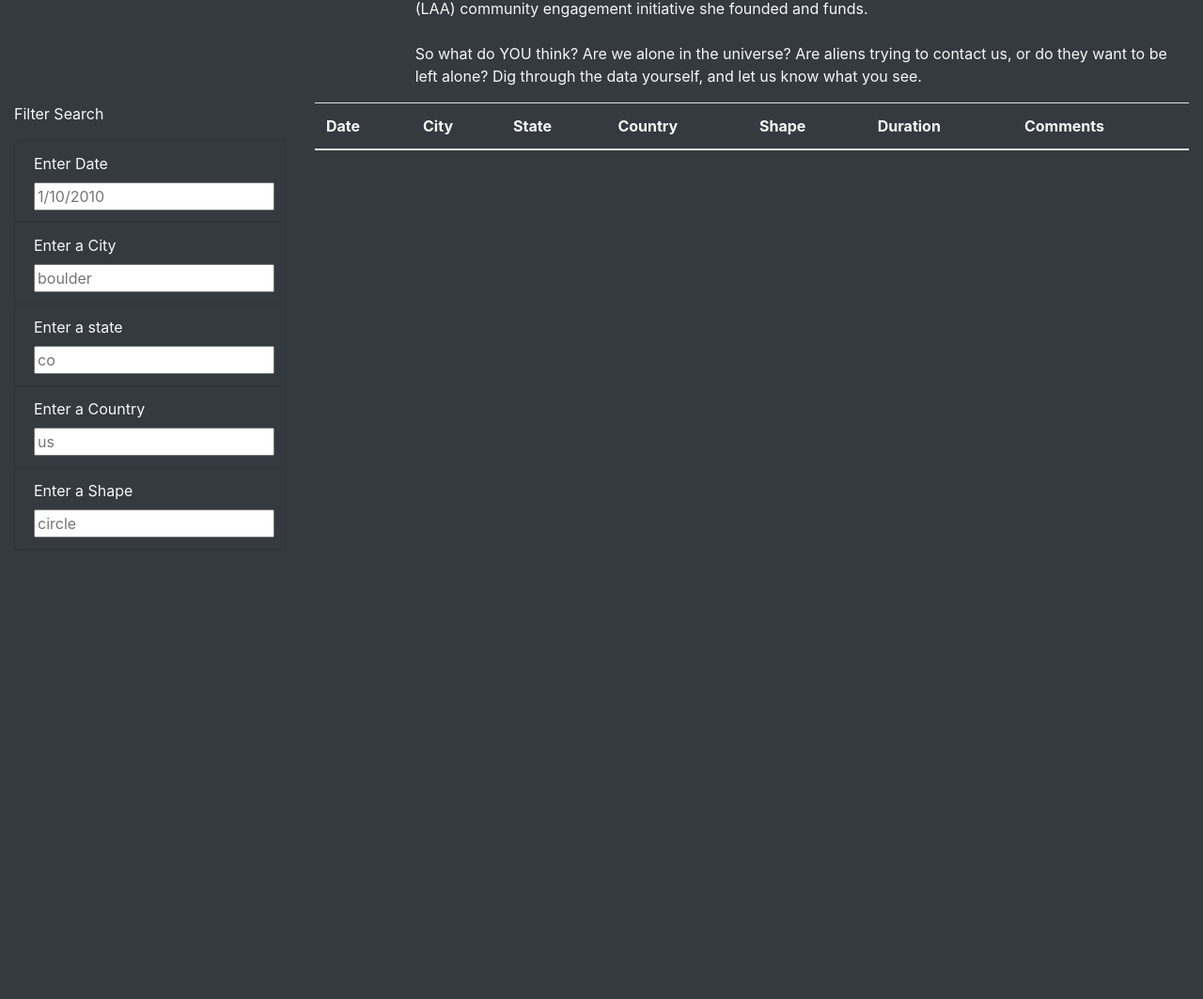
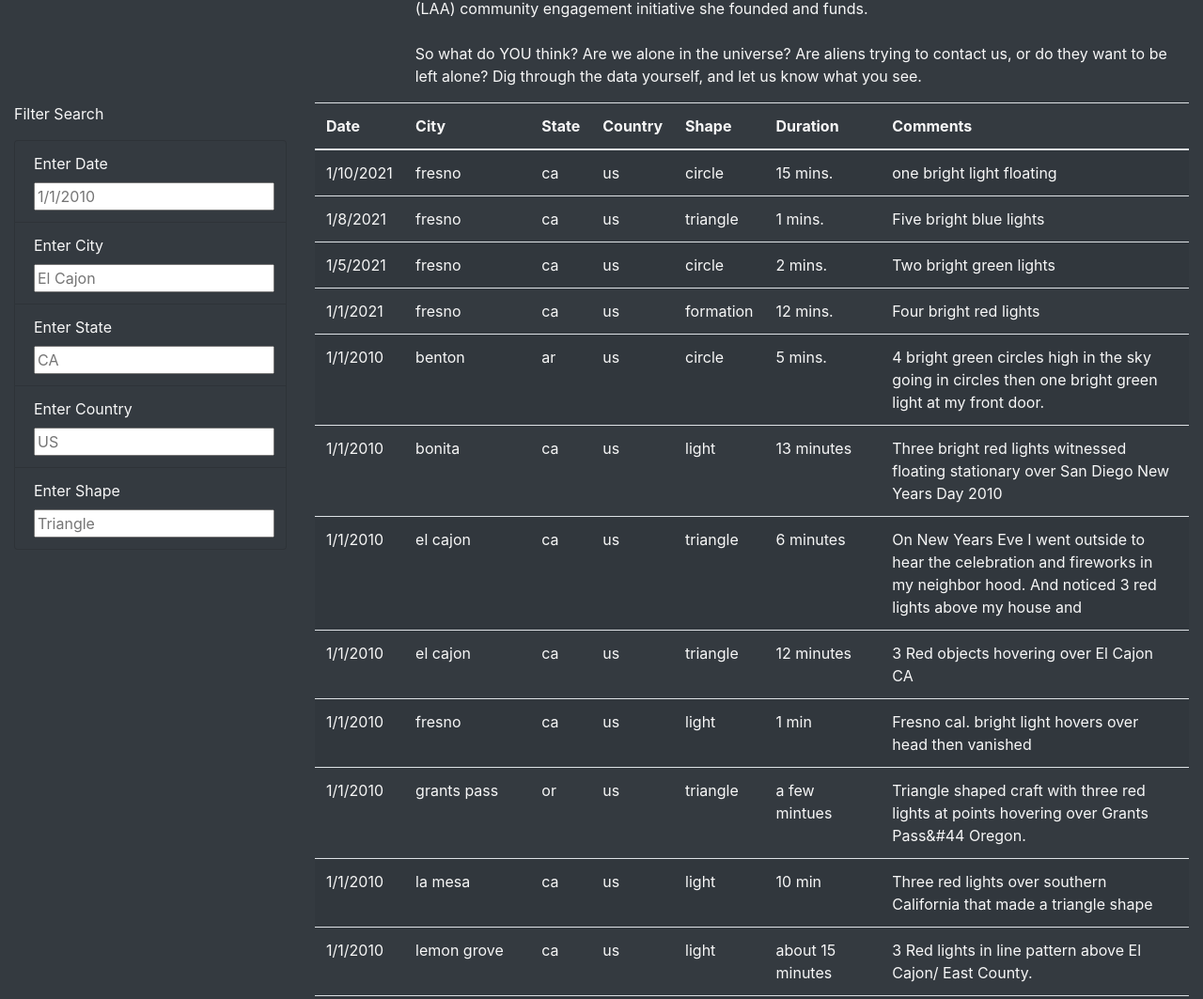
Before and after one commit to Jia-Hsing-Code/UFOs, a plain HTML site: page index.html in a window 1280 px wide. Shown: the part 630-1693 px from the top of the page at 94% size. Before the commit the page ends 1215 px from the top, so only its background shows below. Drawn offline with nearby package versions, Linux system fonts and the light colour scheme.

Commit message:
errors fixed

```diff
--- a/index.html
+++ b/index.html
@@ -2,7 +2,6 @@
 <html lang="en">
 <head>
     <meta charset="UTF-8">
-    <meta http-equiv="X-UA-Compatible" content="IE=edge">
     <meta name="viewport" content="width=device-width, initial-scale=1.0">
     <title>UFO Finder</title>
     <link
@@ -12,15 +11,15 @@
       crossorigin="anonymous"
     />
     <link rel="stylesheet" href="static/css/style.css">
-
 </head>
 <body class="bg-dark">
     <div class="wrapper">
-        <nav class="navbar navbar-dark bg-dark navbar navbar-expand-lg">
+        <nav class="navbar navbar-dark bg-dark navbar-expand-lg">
             <a class="navbar-brand" href="index.html">UFO Sightings</a>
         </nav>
+    </div>
     <div class="jumbotron">
-            <h1 class="display-4">The Truth Is Out There</h1>
+        <h1 class="display-4">The Truth is Out There</h1>
     </div>
     <div class="container-fluid">
         <div class="row">
@@ -29,8 +28,7 @@
             </div>
             <div class="col-md-8">
                 <p>
-                        Are we alone in the universe? For millennia, humans have turned to the sky to answer this question. Now, thanks to research generously funded by W. Avy,
-                        a UFO-enthusiast and amateur ufologist, we can supplement our sky-searching with data analysis.
+                        Are we alone in the universe? For millennia, humans have turned to the sky to answer this question. Now, thanks to research generously funded by W. Avy, a UFO-enthusiast and amateur ufologist, we can supplement our sky-searching with data analysis.
                         <br><br>
                         "The release of this analysis is well-timed: It coincides with the celebration of World UFO Day, which is a moment for ufologists around the world to connect,
                         relax, and sample a range of UFO-themed snacks," said Dr. Ursula F. Olivier, the world's preeminent expert on circular sightings. "Citizen-scientists can be
@@ -52,26 +50,28 @@
           <div class="col-md-3">
             <form class="bg-dark">
                 <p>Filter Search</p>
+                <ul class="list-group bg-dark">
+                    <li class="list-group-item bg-dark">
+                        <label for="date">Enter Date</label>
+                        <input type="text" placeholder="1/1/2010" id="datetime" />
+                    </li>
+                    <li class="list-group-item bg-dark">
+                        <label for="city">Enter City</label>
+                        <input type="text" placeholder="El Cajon" id="city" />
+                    </li>
+                    <li class="list-group-item bg-dark">
+                        <label for="state">Enter State</label>
+                        <input type="text" placeholder="CA" id="state" />
+                    </li>
+                    <li class="list-group-item bg-dark">
+                        <label for="country">Enter Country</label>
+                        <input type="text" placeholder="US" id="country" />
+                    </li>
+                    <li class="list-group-item bg-dark">
+                        <label for="shape">Enter Shape</label>
+                        <input type="text" placeholder="Triangle" id="shape" />
+                    </li>
 
-                        <ul class="bg-dark list-group">
-
-                        <li class="bg-dark list-group-item">
-                            <label for="date">Enter Date</label>
-                            <input type="text" placeholder="1/10/2010" id="datetime" />
-                         <!--Deliverable 1-->
-                        <li class="bg-dark list-group-item">
-                            <label for="city">Enter a City</label><br>
-                            <input type="text" placeholder="boulder" id="city" /></li>
-                        <li class="bg-dark list-group-item">
-                            <label for="state">Enter a state</label><br>
-                            <input type="text" placeholder="co" id="state" /></li>
-                        <li class="bg-dark list-group-item">
-                            <label for="country">Enter a Country</label><br>
-                            <input type="text" placeholder="us" id="country" /></li>
-                        <li class="bg-dark list-group-item">
-                            <label for="shape">Enter a Shape</label><br>
-                            <input type="text" placeholder="circle" id="shape" /></li>
-                        </li>
                 </ul>
             </form>
           </div>
@@ -93,8 +93,6 @@
           </div>
         </div>
       </div>
-        </div>
-    </div>
       <script src="https://cdnjs.cloudflare.com/ajax/libs/d3/4.11.0/d3.js"></script>
       <script src="static/js/data.js"></script>
       <script src="static/js/app.js"></script>
--- a/static/css/style.css
+++ b/static/css/style.css
@@ -3,7 +3,7 @@ body {
     color: #f7f7f7;
   }
   .jumbotron {
-    background-image: url("images/nasa.jpg");
+    background-image: url("../images/nasa.jpg");
     background-size: 100% 100%;
     text-align: center;
   }
--- a/static/js/app.js
+++ b/static/js/app.js
@@ -1,19 +1,15 @@
 // from data.js
 const tableData = data;
-
 // get table references
 var tbody = d3.select("tbody");
-
 function buildTable(data) {
   // First, clear out any existing data
   tbody.html("");
-
   // Next, loop through each object in the data
   // and append a row and cells for each value in the row
   data.forEach((dataRow) => {
     // Append a row to the table body
     let row = tbody.append("tr");
-
     // Loop through each field in the dataRow and add
     // each value as a table cell (td)
     Object.values(dataRow).forEach((val) => {
@@ -23,49 +19,54 @@ function buildTable(data) {
   });
 }
 
-// 1. Create a variable to keep track of all the filters as an object.
-var filters = {};
+// 1. Create a "variable" to keep track of all the "filters" as an object. Create an "empty filters variable" to keep track of all the elements that change when a search is entered.
+// This variable will be used in Step 5 to store the property “id” and the value that was entered from user input.
+var filters = [];
 
-// 3. Use this function to update the filters.
+// 3. Use this function to update the filters. Inside this function, you’ll write code in Steps 4-5 to update the filters based on user input.
 function updateFilters() {
 
-    // 4a. Save the element that was changed as a variable.
+    // 4a. Save the element that was changed as a variable. Create a variable that saves the "changed element" using d3.select(this).
+    // https://website.education.wisc.edu/~swu28/d3t/concept.html
     let changedElement = d3.select(this);
-    // 4b. Save the value that was changed as a variable.
+    // 4b. Save the value that was changed as a variable. Create a variable that saves the "value of the changed element’s property".
     let elementValue = changedElement.property("value");
     console.log(elementValue);
-    // 4c. Save the id of the filter that was changed as a variable.
+    // 4c. Save the id of the filter that was changed as a variable. Create a variable that saves the "attribute of the changed element’s id".
     let filterId = changedElement.attr("id");
-    // 5. If a filter value was entered then add that filterId and value
-    // to the filters list. Otherwise, clear that filter from the filters object.
+    console.log(filterId);
+    // 5. If a filter value was entered then add that "filterId" and value to the filters list. Otherwise, clear that filter from the filters object.
+    // Write an if-else statement that checks if a value was changed by the user elementValue.
+    // If a value was changed, add the element’s id, filterId, as the property and the value that was changed to the var filters.
+    // If a value was not entered, then clear the element id from the filters variable.
     if (elementValue) {
-    filters[filterId] = elementValue;
+      filters[filterId]=elementValue;
     }
     else {
       delete filters[filterId];
     }
-
+    // 6. Call function to apply all filters and rebuild the table
+    filterTable();
   }
 
   // 7. Use this function to filter the table when data is entered.
   function filterTable() {
 
-    // 8. Set the filtered data to the tableData.
-    var filteredData = tableData;
+    // 8. Set the "filtered data" to the "tableData".
+    let filteredData = tableData;
 
-    // 9. Loop through all of the filters and keep any data that
-    // matches the filter values
-    Object.entries(filters).forEach(([key, value]) => {
-      filteredData = filteredData.filter(row => row[key] === value);
+    // 9. Loop through all of the filters and keep any data that matches the filter values (from module)
+    Object.entries(filters).forEach(([key,value])=> {
+      filteredData =  filteredData.filter(row => row[key]=== value);
     });
 
     // 10. Finally, rebuild the table using the filtered data
     buildTable(filteredData);
-
   }
 
-  // 2. Attach an event to listen for changes to each filter
-  d3.selectAll("input").on("change", updateFilters);
+  // 2. Attach an event to listen for changes to each filter; from module: d3.selectAll("#filter-btn").on("click", handleClick);
+  // Modify the event listener to "change" on each "input" element and calls the "updateFilters() function".
+  d3.selectAll("input").on("change",updateFilters);
 
   // Build the table when the page loads
   buildTable(tableData);
--- a/static/js/data.js
+++ b/static/js/data.js
@@ -1,8 +1,8 @@
 var data = [
-  {
+{
     datetime: "1/10/2021",
-    city: "benton",
-    state: "ar",
+    city: "fresno",
+    state: "ca",
     country: "us",
     shape: "circle",
     durationMinutes: "15 mins.",
@@ -10,8 +10,8 @@ var data = [
   },
   {
     datetime: "1/8/2021",
-    city: "benton",
-    state: "ar",
+    city: "fresno",
+    state: "ca",
     country: "us",
     shape: "triangle",
     durationMinutes: "1 mins.",
@@ -19,8 +19,8 @@ var data = [
   },
   {
     datetime: "1/5/2021",
-    city: "benton",
-    state: "ar",
+    city: "fresno",
+    state: "ca",
     country: "us",
     shape: "circle",
     durationMinutes: "2 mins.",
@@ -28,10 +28,10 @@ var data = [
   },
   {
     datetime: "1/1/2021",
-    city: "benton",
-    state: "ar",
+    city: "fresno",
+    state: "ca",
     country: "us",
-    shape: "formation"
+    shape: "formation",
     durationMinutes: "12 mins.",
     comments: "Four bright red lights"
   },
```
Also changed, not shown: static/images/nasa.jpg (added). Lines whose indentation alone changed are shown as unchanged.
